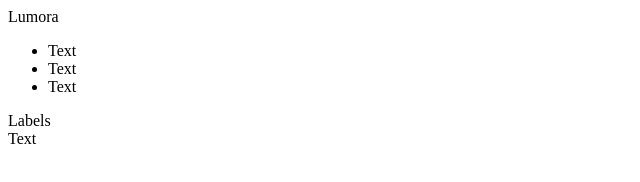
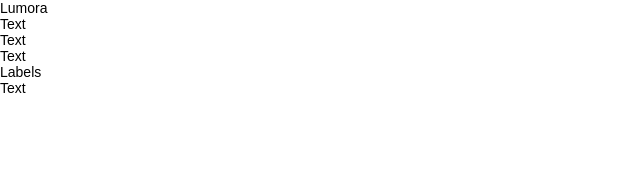
Before and after one commit to Jordancomm/Dribbble-lumora, a plain HTML site: page index.html in a window 1280 px wide. Shown: the whole page, without its empty margins (0-640 px from the left). Drawn offline with Linux system fonts and the light colour scheme.

Commit message:
Update index.html

```diff
--- a/index.html
+++ b/index.html
@@ -1,6 +1,29 @@
 <!DOCTYPE html>
 <head>
   <title>Lumora</title>
+
+  <style>
+    html {
+      height: 100%;
+    }
+    body {
+      min-height: 100%;
+      position: relative;
+      margin: 0;
+      padding: 0;
+      font-family: Arial, sans-serif;
+      font-size: 14px;
+    }
+    a {
+      text-decoration: none;
+      color: inherit;
+    }
+    ul {
+      list-style: none;
+      margin: 0;
+      padding: 0;
+    }
+  </style>
 
 </head>
 <body>
```
